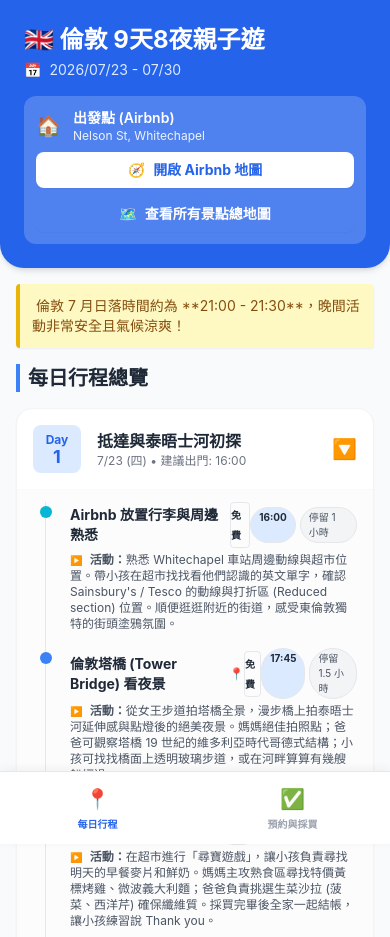
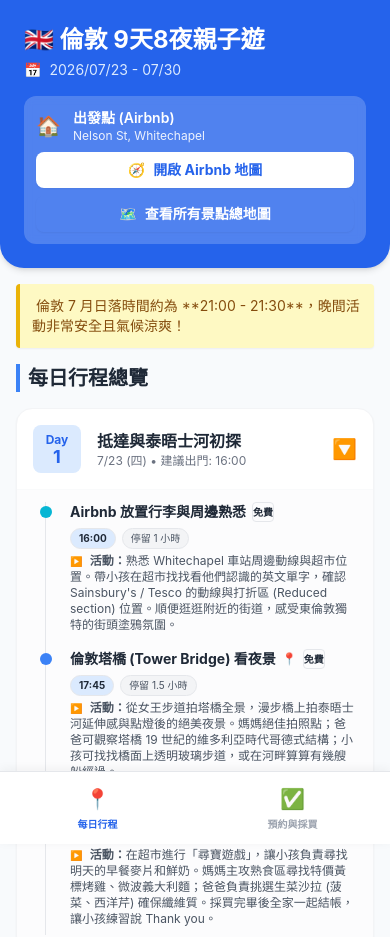
Before and after one commit to adamzombie85/eutrip2026, a website: page index.html in a window 390 px wide. Shown: the top 937 px of the page. Drawn offline with Linux system fonts and the light colour scheme; some icons are missing.

Commit message:
fix: make timeline item headers responsive on mobile viewport to prevent badge squishing and overlap

```diff
--- a/index.html
+++ b/index.html
@@ -24,6 +24,39 @@
     /* Hide scrollbar for details */
     summary::-webkit-details-marker { display: none; }
     summary { list-style: none; }
+
+    /* Premium UI fixes for responsive timeline item headers */
+    ul.space-y-4 > li > div.flex.justify-between {
+        display: flex !important;
+        flex-direction: column !important;
+        align-items: flex-start !important;
+        gap: 0.375rem !important;
+    }
+
+    @media (min-width: 440px) {
+        ul.space-y-4 > li > div.flex.justify-between {
+            flex-direction: row !important;
+            align-items: center !important;
+            gap: 1rem !important;
+        }
+    }
+
+    ul.space-y-4 > li > div.flex.justify-between > p {
+        display: flex !important;
+        align-items: center !important;
+        flex-wrap: wrap !important;
+        gap: 0.375rem !important;
+        flex: 1 1 0% !important;
+        min-width: 0 !important;
+        line-height: 1.4 !important;
+    }
+
+    ul.space-y-4 > li > div.flex.justify-between > div.flex.gap-1 {
+        flex-shrink: 0 !important;
+        display: flex !important;
+        align-items: center !important;
+        gap: 0.375rem !important;
+    }
     </style>
 
 
```
